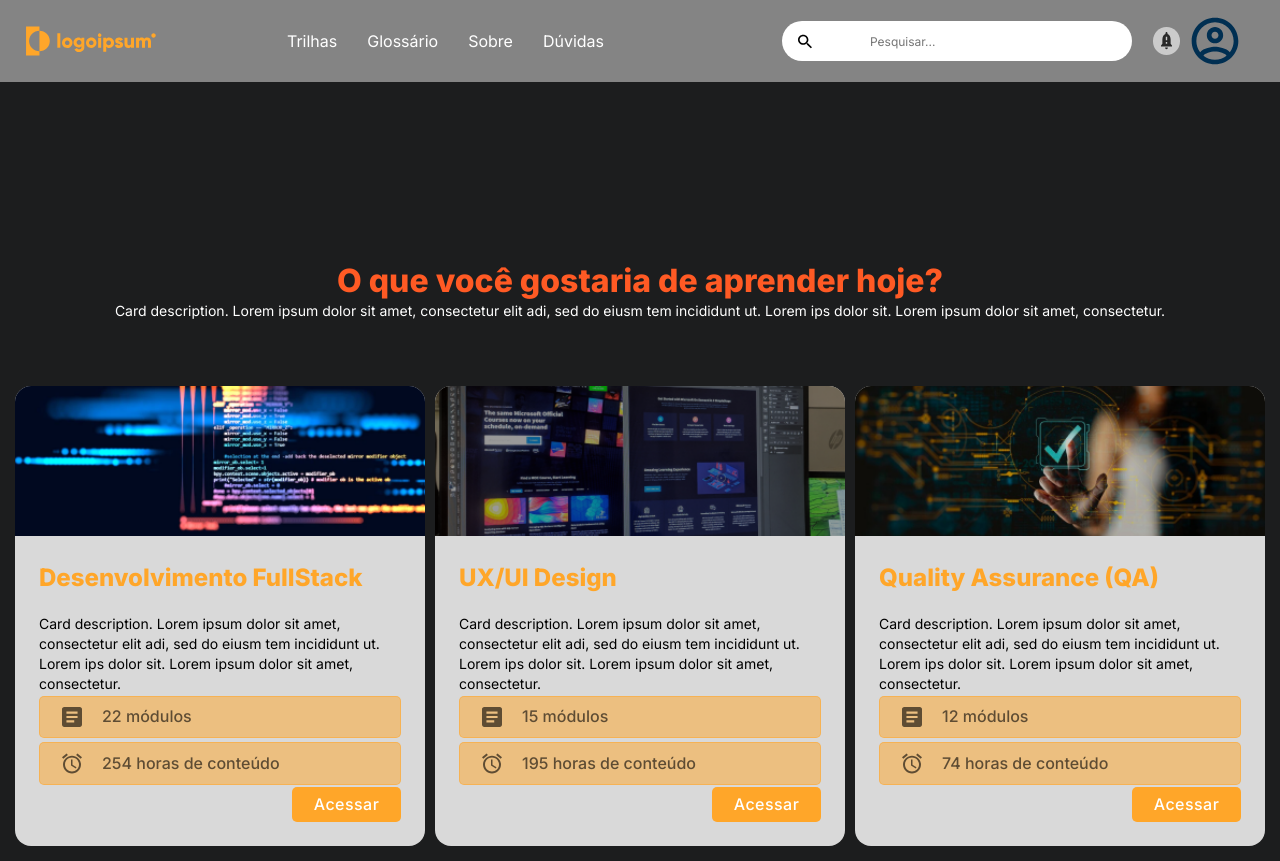
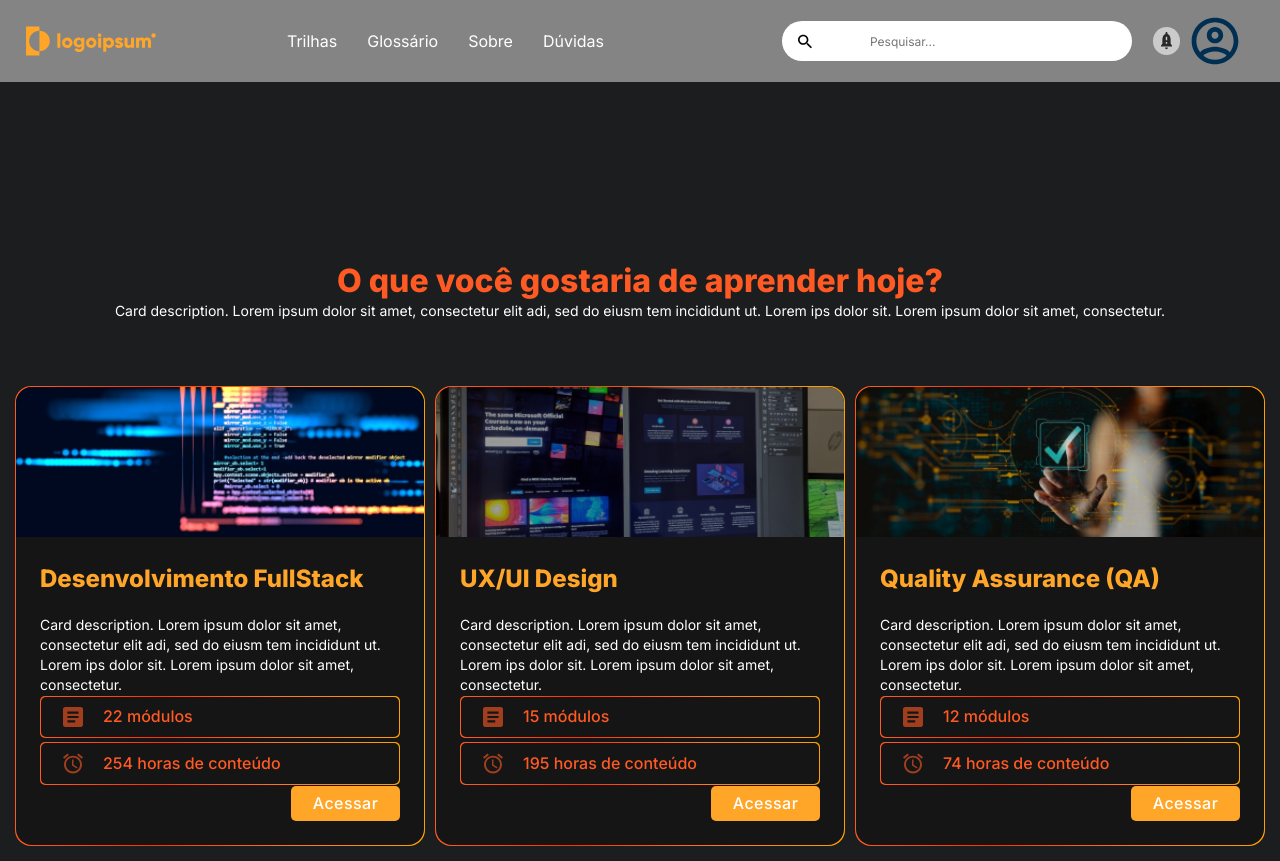
Before and after one commit to squad9-S4-2022/s9-orange-evolution-frontend, a Next.js app: page / in a window 1280 px wide. Built offline with nearby package versions, Linux system fonts and the light colour scheme.

Commit message:
feat(homecard): add new styles for HomeCard

```diff
--- a/components/Header/Navbar.module.scss
+++ b/components/Header/Navbar.module.scss
@@ -5,6 +5,8 @@
   display: flex;
   justify-content: space-between;
   align-items: center;
+  position: sticky;
+  top: 0;
 }
 
 .logo_lista {
--- a/components/HomeCard/HomeCard.js
+++ b/components/HomeCard/HomeCard.js
@@ -5,9 +5,11 @@ import Router from 'next/router';
 
 const HomeCard = ({ url, title, description, quantity, hours, path }) => {
   return (
+    <div className={styles.wrapper}>
       <div className={styles.container}>
-      <figure>
+        <figure className={styles.imageWrapper}>
           <img src={url} alt='' className={styles.cover} />
+          <hr className={styles.separator} />
         </figure>
         <h2 className={styles.title}>{title}</h2>
 
@@ -17,13 +19,19 @@ const HomeCard = ({ url, title, description, quantity, hours, path }) => {
           </div>
 
           <div className={styles.informationWrapper}>
+            <div className={styles.shieldWrapper}>
               <div className={styles.informationShield}>
                 <img src='/img/modules.svg' alt='' />
                 <p className={styles.informationLabel}>{quantity} módulos</p>
               </div>
+            </div>
+            <div className={styles.shieldWrapper}>
               <div className={styles.informationShield}>
                 <img src='/img/timer.svg' alt='' />
-            <p className={styles.informationLabel}>{hours} horas de conteúdo</p>
+                <p className={styles.informationLabel}>
+                  {hours} horas de conteúdo
+                </p>
+              </div>
             </div>
           </div>
           <div className={styles.buttonProgress}>
@@ -36,6 +44,7 @@ const HomeCard = ({ url, title, description, quantity, hours, path }) => {
           </div>
         </div>
       </div>
+    </div>
   );
 };
 
--- a/components/HomeCard/HomeCard.module.scss
+++ b/components/HomeCard/HomeCard.module.scss
@@ -1,12 +1,29 @@
 @import '../../styles/base';
 
+.wrapper {
+  background-image: linear-gradient(
+    90deg,
+    #ff5a23 0%,
+    #ff3401 32.81%,
+    #ff7823 68.23%,
+    #ffa000 100%
+  );
+  border-radius: 1rem;
+  padding: 1px;
+}
+
 .container {
-  width: calculateRem(448px);
-  height: calculateRem(460px);
-  background-color: $gray-200;
+  max-width: calculateRem(446px);
+  height: calculateRem(458px);
+  background-color: $black-92;
   border-radius: 1rem;
   display: grid;
   grid-template-rows: calculateRem(150px) max-content 1fr;
+}
+
+.imageWrapper {
+  display: flex;
+  flex-direction: column;
 }
 
 .cover {
@@ -14,6 +31,18 @@
   height: 100%;
   object-fit: cover;
   border-radius: calculateRem(16px) calculateRem(16px) 0 0;
+}
+
+.separator {
+  height: calculateRem(1px);
+  background-image: linear-gradient(
+    90deg,
+    #ff5a23 0%,
+    #ff3401 32.81%,
+    #ff7823 68.23%,
+    #ffa000 100%
+  );
+  border: none;
 }
 
 .title {
@@ -29,6 +58,7 @@
   flex-direction: column;
   justify-content: space-between;
   padding: calculateRem(24px);
+  color: white;
 }
 
 .description {
@@ -42,15 +72,31 @@
   gap: calculateRem(4px);
 }
 
+.shieldWrapper {
+  background-image: linear-gradient(
+    90deg,
+    #ff5a23 0%,
+    #ff3401 32.81%,
+    #ff7823 68.23%,
+    #ffa000 100%
+  );
+  padding: calculateRem(1px);
+  border-radius: calculateRem(5px);
+}
+
 .informationShield {
   display: flex;
   gap: calculateRem(20px);
   align-items: center;
   padding: calculateRem(10px) calculateRem(22px);
-  background-color: $orange-500-50;
-  border: 1px solid $orange-500-50;
+  background-color: $black-92;
   border-radius: calculateRem(5px);
-  color: $black-60;
+  color: $orange-650;
+
+  & img {
+    filter: invert(47%) sepia(91%) saturate(3273%) hue-rotate(346deg)
+      brightness(103%) contrast(102%);
+  }
 }
 
 .informationLabel {
--- a/styles/_base.scss
+++ b/styles/_base.scss
@@ -7,11 +7,13 @@ $orange-300: #b69260;
 $orange-400: #d39a4a;
 $orange-500: #ffa629;
 $orange-500-50: rgba(255, 166, 41, 0.5);
+$orange-650: #FF5A23;
 $orange-700: #FF5A24;
 
 
 $black-60: rgba(0, 0, 0, 0.6);
 $black-80: rgba(0, 0, 0, 0.8);
+$black-92: #151515;
 
 /* Media Queries */
 $breakpoints: (
```
Lines whose indentation alone changed are shown as unchanged.
